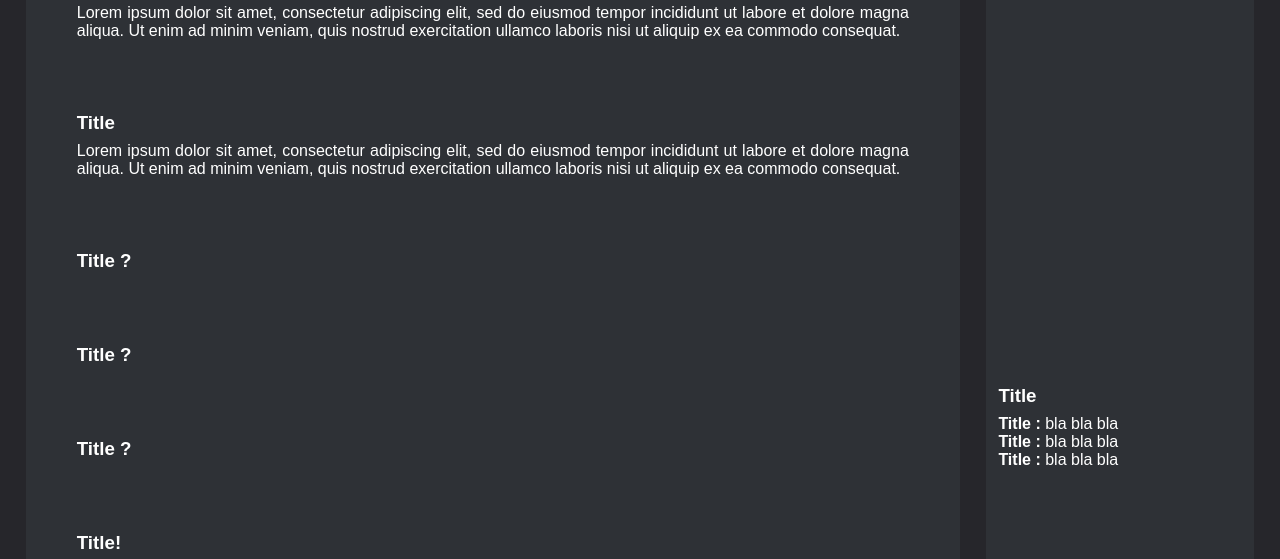
After one commit to BA-HROOM/bashroom, a PHP site: page /assets/pages/article.php in a window 1280 px wide. The commit adds this page. Shown: the part 840-1399 px from the top of the page. Run offline with PHP 8.4, Linux system fonts and the light colour scheme.

Commit message:
adding a base version ugly, but the job is done so ... it's okay

```diff
--- /dev/null
+++ b/assets/css/article.css
@@ -0,0 +1,73 @@
+h1{
+  text-align: center;
+  padding-top: 3vh;
+}
+h3,article p{
+  margin: 1vh 0 1vh 0;
+}
+section:nth-child(1) article{
+  padding: 3vh 3vw 3vh 3vw;
+}
+section:nth-child(1) article p{
+  text-align: justify;
+}
+section article div{
+  display: flex;
+  justify-content: space-between;
+}
+p span{
+  font-weight: bold;
+}
+
+#pingouin{
+  width: 40vw;
+  margin-left: 1vw;
+}
+#clouds{
+  width: 20vw;
+  margin-right: 1vw;
+}
+#rms{
+  width: 15vw;
+  margin-right: 1vw;
+}
+
+section:nth-child(1){
+  width: 73vw;
+}
+section:nth-child(2){
+  margin-left: 0;
+  width: 21vw;
+}
+#container{
+  display: flex;
+}
+
+section:nth-child(2){
+  display: flex;
+  flex-direction: column;
+  justify-content: space-evenly;
+}
+
+/*=======================================*/
+/*          Media Querries               */
+/*=======================================*/
+
+@media screen and (max-width:600px){
+  #container{
+    display: flex;
+    flex-direction: column;
+  }
+  section{
+    width: 96vw !important;
+    margin: 1vh 2vw 1vh 2vw !important;
+  }
+  section article div{
+    flex-direction: column;
+  }
+  #pingouin,#clouds,#rms{
+    float: right;
+    margin: 0;
+    width: 88vw;
+  }
+}
--- /dev/null
+++ b/assets/css/common.css
@@ -0,0 +1,70 @@
+*{
+  margin: 0;
+  padding: 0;
+}
+body{
+  background-color: #26262B;
+  font-family: sans-serif;
+}
+section{
+  background-color: #2E3136;
+  color: white;
+  border-radius: 7px;
+  margin: 1vh 2vw 1vh 2vw;
+  min-height: 88vh;
+  width: 95vw;
+}
+article{
+  margin: 1vh 1vw 1vh 1vw;
+}
+a{
+  color: white;
+}
+h1{
+  text-align: center;
+}
+footer{
+  background-color: #2E3136;
+  color: white;
+  font-size: small;
+  height: 5vh;
+  line-height: 5vh;
+  display: flex;
+  justify-content: space-between;
+}
+footer div{
+  margin: 0 5vw 0 5vw;
+}
+footer div a{
+  text-decoration: none;
+  color: white;
+}
+footer div a:hover{
+  text-decoration: underline;
+  text-decoration-color: #7289DA;
+}
+
+/*=======================================*/
+/*          Media Querries               */
+/*=======================================*/
+
+@media screen and (max-width:600px){
+  section{
+    margin: 0 2vw 0 2vw;
+    padding: 0;
+    width: 96vw;
+  }
+  footer{
+    display: flex;
+    justify-content: space-between;
+    height: 10vh;
+  }
+}
+
+/*
+{ color: #26262B; }
+{ color: #2E3136; }
+{ color: #99A6AD; }
+{ color: #7289DA; }
+{ color: #FFFFFF; }
+*/
--- /dev/null
+++ b/assets/pages/article.php
@@ -0,0 +1,105 @@
+<!DOCTYPE html>
+<html lang="fr">
+  <head>
+    <title>SurfRider - BA$HROOM</title>
+    <link rel="icon" href="../img/orange.ico">
+    <link rel="stylesheet" href="../css/common.css">
+    <link rel="stylesheet" href="../css/menu.css">
+    <link rel="stylesheet" href="../css/article.css">
+  </head>
+  <body>
+    <?php include("header.php") ?>
+    <div id="container">
+      <section>
+        <h1>Title</h1>
+        <article>
+          <h3>Sous titre</h3>
+          <div>
+            <p>
+            </p>
+            <figure>
+              <img id="pingouin" src="../img/" alt="some pics">
+            </figure>
+          </div>
+          <h3>Intro</h3>
+          <p>
+            Lorem ipsum dolor sit amet, consectetur adipiscing elit, sed do eiusmod tempor incididunt ut labore et dolore magna aliqua.
+            Ut enim ad minim veniam, quis nostrud exercitation ullamco laboris nisi ut aliquip ex ea commodo consequat.
+          </p>
+          <div>
+              <figure>
+                <img id="clouds" src="../img/" alt="some pic">
+              </figure>
+              <p>
+            </p>
+          </div>
+          <p>
+            Lorem ipsum dolor sit amet, consectetur adipiscing elit, sed do eiusmod tempor incididunt ut labore et dolore magna aliqua.
+            Ut enim ad minim veniam, quis nostrud exercitation ullamco laboris nisi ut aliquip ex ea commodo consequat.
+          </p>
+        </article>
+        <article>
+          <h3>Title</h3>
+          <p>
+            Lorem ipsum dolor sit amet, consectetur adipiscing elit, sed do eiusmod tempor incididunt ut labore et dolore magna aliqua.
+            Ut enim ad minim veniam, quis nostrud exercitation ullamco laboris nisi ut aliquip ex ea commodo consequat.
+          </p>
+        </article>
+        <article>
+          <h3>Title ?</h3>
+          <p>
+          </p>
+          <p>
+          </p>
+        </article>
+        <article>
+          <h3>Title ?</h3>
+          <p>
+          </p>
+        </article>
+        <article>
+          <h3>Title ?</h3>
+          <p>
+          </p>
+        </article>
+        <article>
+          <h3>Title!</h3>
+          <div>
+            <figure>
+              <img id="rms" src="../img/" alt="Some picture">
+            </figure>
+            <p>
+            </p>
+          </div>
+        </article>
+        <article>
+          <h3>Title</h3>
+          <p>
+          </p>
+          <p>
+          </p>
+        </article>
+      </section>
+      <section>
+        <h1 hidden>Informations</h1>
+        <article>
+          <h3>Title</h3>
+          <p></p>
+        </article>
+        <article>
+          <h3>10% ...</h3>
+          <p></p>
+        </article>
+        <article>
+          <h3>Title</h3>
+          <p>
+            <span>Title :</span> bla bla bla <br>
+            <span>Title :</span> bla bla bla <br>
+            <span>Title :</span> bla bla bla <br>
+          </p>
+        </article>
+      </section>
+    </div>
+    <?php include("footer.php") ?>
+  </body>
+</html>
--- /dev/null
+++ b/assets/pages/footer.php
@@ -0,0 +1,8 @@
+<footer>
+    <div>
+        <p>© 2020-2021 BA$HROOM Inc.</p>
+    </div>
+    <div>
+        <p><a href="mailto:bashroom.nobackdoor@gmail.com?subject=SurfRider_Contact">Contact</a> / <a href="mailto:bashroom.nobackdoor@gmail.com?subject=SurfRider_ReportBug">Signaler un bug</a></p>
+    </div>
+</footer>
--- /dev/null
+++ b/assets/pages/header.php
@@ -0,0 +1,17 @@
+<header>
+    <nav id="navBar">
+        <ul>
+            <li><a href="../../index.php">Accueil</a></li>
+            <li><a href="article.php">Blank</a></li>
+            <li>
+                <a href="#">Blank</a>
+                <ul>
+                    <li><a href="visite.php">Visite</a></li>
+                    <li><a href="visite.php">Visite</a></li>
+                    <li><a href="visite.php">Visite</a></li>
+                </ul>
+            </li>
+            <li><a href="visite.php">Visite</a></li>
+        </ul>
+    </nav>
+</header>
```
Also changed, not shown: assets/css/index.css (added, +155 -0 lines), assets/css/longArticle.css (added, +23 -0 lines), assets/css/menu.css (added, +98 -0 lines), assets/pages/visite.php (added, +48 -0 lines), index.php (+84 -10 lines), assets/img/orange.ico (added).
